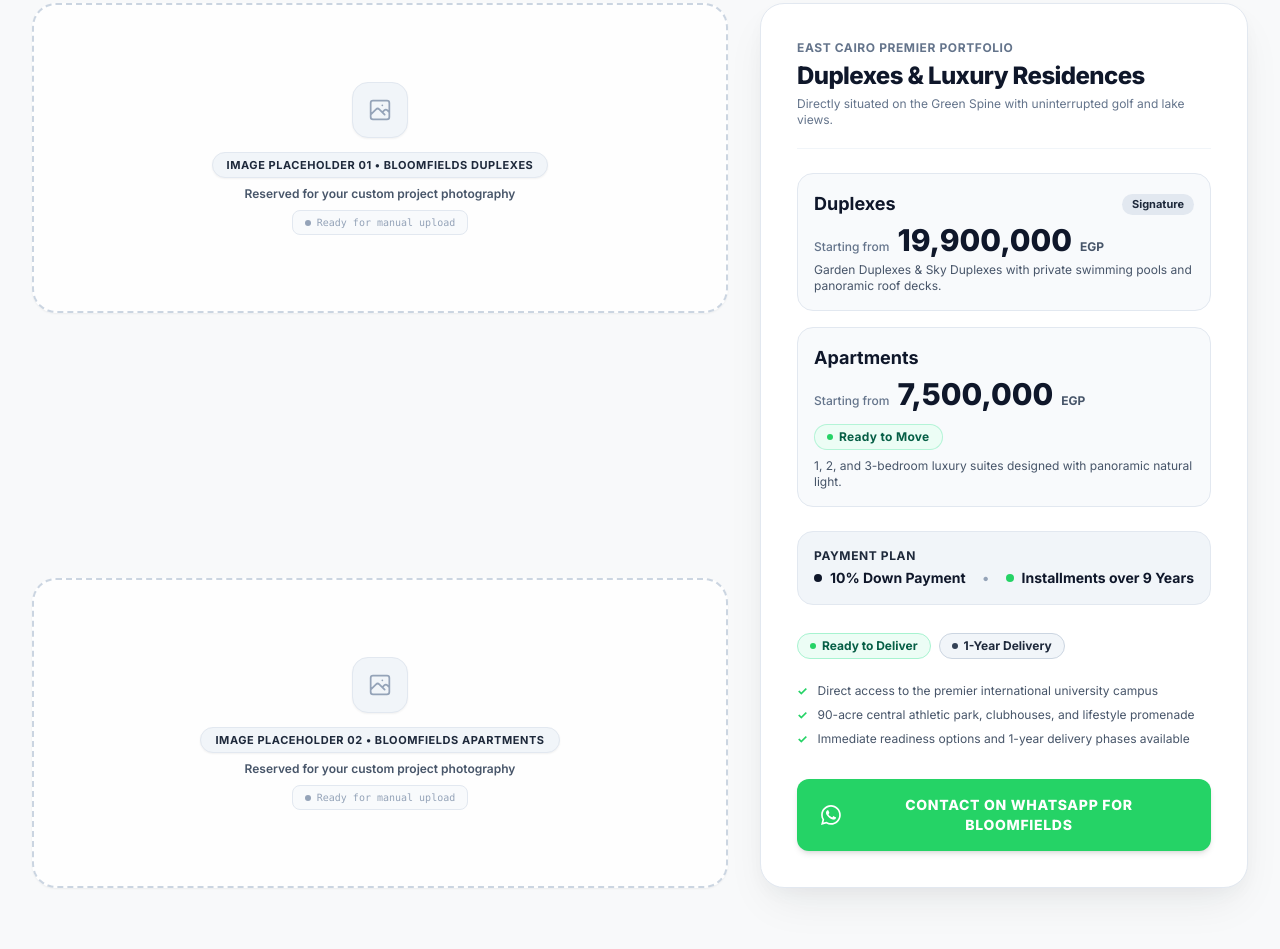
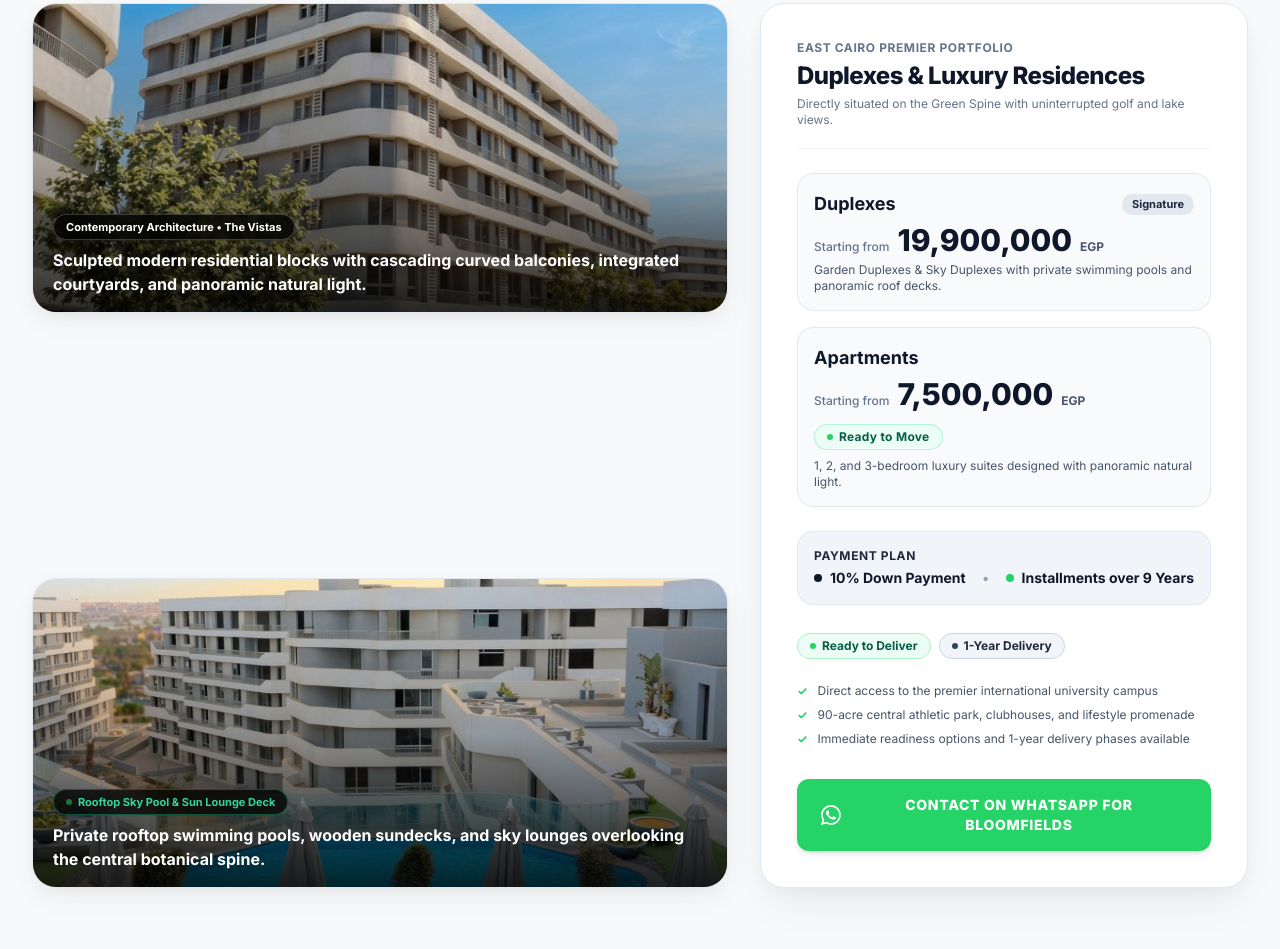
Before and after one commit to rahmasameh671-ai/tatweer-misr-landing, a plain HTML site: page index.html in a window 1280 px wide. Shown: the part 1533-2482 px from the top of the page. Drawn offline with nearby package versions, Linux system fonts and the light colour scheme.

Commit message:
feat(bloomfields): insert user custom photography for Bloomfields architecture and rooftop sky pool

```diff
--- a/index.html
+++ b/index.html
@@ -430,39 +430,44 @@
       <!-- Content & Pricing Grid + Exactly 2 Blank Premium Image Placeholders -->
       <div class="grid grid-cols-1 lg:grid-cols-12 gap-8 items-stretch">
 
-        <!-- Left Visuals: Exactly 2 Premium Image Placeholders (Blank for Manual Custom Upload) -->
+        <!-- Left Visuals: User Custom Project Photography (Bloomfields Architecture & Sky Pool) -->
         <div class="lg:col-span-7 flex flex-col justify-between space-y-5">
 
-          <!-- Premium Placeholder 01: Duplexes -->
-          <div class="rounded-3xl border-2 border-dashed border-slate-300 bg-white/80 p-8 sm:p-12 flex flex-col items-center justify-center text-center h-[280px] sm:h-[310px] shadow-sm relative group hover:border-slate-400 hover:bg-white transition duration-200">
-            <div class="w-14 h-14 rounded-2xl bg-slate-100 border border-slate-200 flex items-center justify-center text-slate-400 shadow-sm mb-3.5 group-hover:scale-105 transition transform">
-              <svg class="w-7 h-7" fill="none" stroke="currentColor" viewBox="0 0 24 24">
-                <path stroke-linecap="round" stroke-linejoin="round" stroke-width="1.5" d="M4 16l4.586-4.586a2 2 0 012.828 0L16 16m-2-2l1.586-1.586a2 2 0 012.828 0L20 14m-6-6h.01M6 20h12a2 2 0 002-2V6a2 2 0 00-2-2H6a2 2 0 00-2 2v12a2 2 0 002 2z"/>
-              </svg>
+          <!-- Custom Image 01: Contemporary Cascading Curved Architecture -->
+          <div class="img-zoom rounded-3xl overflow-hidden h-[270px] sm:h-[310px] relative border border-slate-200 shadow-calm group">
+            <img
+              src="./assets/images/bloomfields-1.jpg"
+              alt="Bloomfields contemporary residential architecture with cascading curved balconies"
+              class="w-full h-full object-cover object-center transform group-hover:scale-105 transition duration-700"
+            />
+            <div class="absolute inset-0 bg-gradient-to-t from-black/80 via-black/20 to-transparent"></div>
+            <div class="absolute bottom-4 left-5 right-5 text-white">
+              <span class="px-3 py-1 rounded-full bg-black/75 text-white text-[11px] font-bold backdrop-blur-md mb-2 inline-flex items-center gap-1.5 border border-white/20 shadow-sm">
+                Contemporary Architecture • The Vistas
+              </span>
+              <p class="text-sm sm:text-base font-bold text-white leading-snug">
+                Sculpted modern residential blocks with cascading curved balconies, integrated courtyards, and panoramic natural light.
+              </p>
             </div>
-            <span class="px-3.5 py-1 rounded-full bg-slate-100 text-slate-800 text-[11px] font-bold tracking-wider uppercase border border-slate-200 shadow-sm mb-2">
-              Image Placeholder 01 • Bloomfields Duplexes
-            </span>
-            <p class="text-xs font-semibold text-slate-600 max-w-sm">Reserved for your custom project photography</p>
-            <span class="inline-flex items-center gap-1.5 text-[10px] text-slate-400 mt-2 font-mono bg-slate-50 px-3 py-1 rounded-lg border border-slate-200">
-              <span class="w-1.5 h-1.5 rounded-full bg-slate-400"></span> Ready for manual upload
-            </span>
           </div>
 
-          <!-- Premium Placeholder 02: Apartments -->
-          <div class="rounded-3xl border-2 border-dashed border-slate-300 bg-white/80 p-8 sm:p-12 flex flex-col items-center justify-center text-center h-[280px] sm:h-[310px] shadow-sm relative group hover:border-slate-400 hover:bg-white transition duration-200">
-            <div class="w-14 h-14 rounded-2xl bg-slate-100 border border-slate-200 flex items-center justify-center text-slate-400 shadow-sm mb-3.5 group-hover:scale-105 transition transform">
-              <svg class="w-7 h-7" fill="none" stroke="currentColor" viewBox="0 0 24 24">
-                <path stroke-linecap="round" stroke-linejoin="round" stroke-width="1.5" d="M4 16l4.586-4.586a2 2 0 012.828 0L16 16m-2-2l1.586-1.586a2 2 0 012.828 0L20 14m-6-6h.01M6 20h12a2 2 0 002-2V6a2 2 0 00-2-2H6a2 2 0 00-2 2v12a2 2 0 002 2z"/>
-              </svg>
+          <!-- Custom Image 02: Rooftop Swimming Pool & Sky Lounge Deck -->
+          <div class="img-zoom rounded-3xl overflow-hidden h-[270px] sm:h-[310px] relative border border-slate-200 shadow-calm group">
+            <img
+              src="./assets/images/bloomfields-2.jpg"
+              alt="Bloomfields rooftop swimming pool and luxury sun lounge deck"
+              class="w-full h-full object-cover object-center transform group-hover:scale-105 transition duration-700"
+            />
+            <div class="absolute inset-0 bg-gradient-to-t from-black/80 via-black/20 to-transparent"></div>
+            <div class="absolute bottom-4 left-5 right-5 text-white">
+              <span class="px-3 py-1 rounded-full bg-black/75 text-emerald-400 text-[11px] font-bold backdrop-blur-md mb-2 inline-flex items-center gap-1.5 border border-emerald-500/40 shadow-sm">
+                <span class="w-1.5 h-1.5 rounded-full bg-[#25D366] animate-pulse"></span>
+                Rooftop Sky Pool & Sun Lounge Deck
+              </span>
+              <p class="text-sm sm:text-base font-bold text-white leading-snug">
+                Private rooftop swimming pools, wooden sundecks, and sky lounges overlooking the central botanical spine.
+              </p>
             </div>
-            <span class="px-3.5 py-1 rounded-full bg-slate-100 text-slate-800 text-[11px] font-bold tracking-wider uppercase border border-slate-200 shadow-sm mb-2">
-              Image Placeholder 02 • Bloomfields Apartments
-            </span>
-            <p class="text-xs font-semibold text-slate-600 max-w-sm">Reserved for your custom project photography</p>
-            <span class="inline-flex items-center gap-1.5 text-[10px] text-slate-400 mt-2 font-mono bg-slate-50 px-3 py-1 rounded-lg border border-slate-200">
-              <span class="w-1.5 h-1.5 rounded-full bg-slate-400"></span> Ready for manual upload
-            </span>
           </div>
 
         </div>
```
Also changed, not shown: assets/images/bloomfields-1.jpg (added), assets/images/bloomfields-2.jpg (added), assets/images/bloomfields-user-architecture.jpg.
